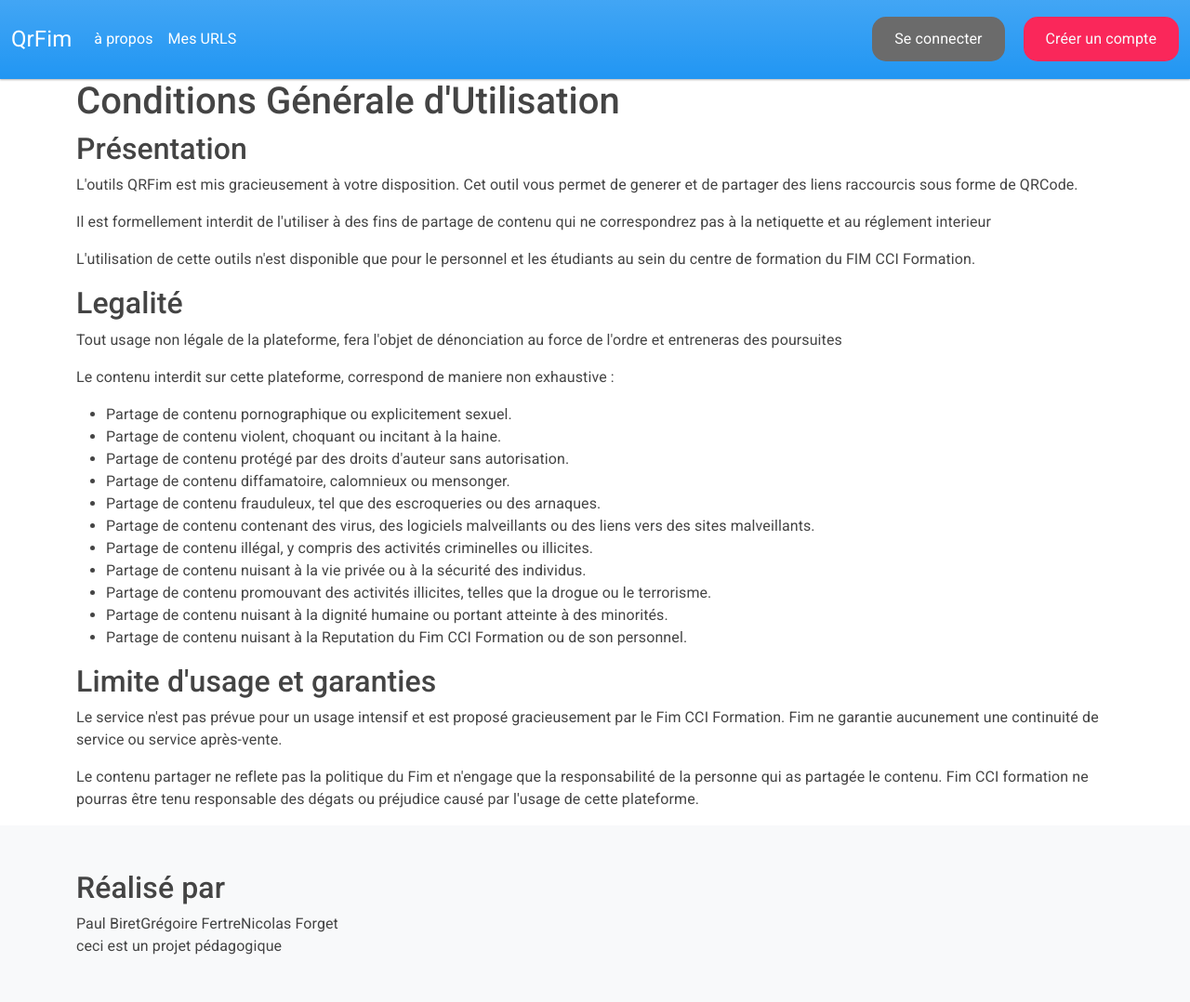
After one commit to nico-private-dev/projet-cesi, a PHP site: page /index.php?page=cgu in a window 1280 px wide. The commit adds this page. Shown: the whole page at 93% size. Run offline with PHP 8.4, Linux system fonts and the light colour scheme.

Commit message:
ADD cgu & politic and confidentiality

```diff
--- a/index.php
+++ b/index.php
@@ -1,6 +1,7 @@
 <?php
 
 session_start();
+// session_destroy();
 
 require_once "./libs/tools.php";
 require_once "./view/_parts/header.php";
@@ -42,7 +43,12 @@ switch ($page) {
     case 'create_account':
         require_once "./view/_parts/create_account.php";
         break;
-
+    case 'cgu':
+        require_once "./view/cgu.php";
+        break;
+        case 'pdc':
+            require_once "./view/pdc.php";
+            break;
         /*
  █████╗ ██████╗ ███╗   ███╗██╗███╗   ██╗
 ██╔══██╗██╔══██╗████╗ ████║██║████╗  ██║
@@ -53,8 +59,14 @@ switch ($page) {
         */
 
     case 'admin':
-        $users = getUsers();
-        require_once "./view/BO/bo_qr_users.php";
+        var_dump($_SESSION);
+        if (isset($_SESSION['user']) & $_SESSION['user']['is_admin']) {
+            $users = getUsers();
+            require_once "./view/BO/bo_qr_users.php";
+        } else {
+            addFlash("warning", "Veuillez vous connecter !");
+            header("location:?page=login");
+        }
         break;
 
     case 'bo_url':
@@ -62,6 +74,7 @@ switch ($page) {
         // $user_id = getUrlsByUserID($_SESSION['user_id']);
         require_once "./view/BO/bo_url.php";
         break;
+
     case 'bo_url_admin':
         $bo_urls = getUrls();
         // $user_id = getUrlsByUserID($_SESSION['user_id']);
@@ -73,24 +86,27 @@ switch ($page) {
         header('location:?page=admin');
         // require_once "./view/delete_user.php";
         break;
+
     case 'delete_url':
         delUrl($_POST['url_id']);
         header('location:?page=bo_url');
         // require_once "./view/delete_user.php";
         break;
+
     case 'promote_admin':
         updateUser($_POST['user_id']);
         header('location:?page=admin');
         // require_once "./view/delete_user.php";
         break;
+
     case 'login':
         require_once "./view/login.php";
         break;
 
-
     case 'qrcode':
         require_once "./controller/qrcodeController.php";
         break;
+
 
     case 'url':
 
@@ -111,6 +127,7 @@ switch ($page) {
     case 'action-add-post':
         require_once "./view/actions/add_post.php";
         break;
+
     case 'action-create_account':
         require_once "./view/actions/create_account.php";
         break;
@@ -122,16 +139,15 @@ switch ($page) {
     case 'action-logout':
         require_once "./view/actions/logout.php";
         break;
+
     case 'action_create_account':
         require_once "./view/actions/create_account.php";
         break;
 
-
-
     default:
         http_response_code(404);
         require_once "./view/404.php";
-
         break;
 }
+
 require_once "./view/_parts/footer.php";
--- /dev/null
+++ b/view/cgu.php
@@ -0,0 +1,41 @@
+<div class="container">
+
+    <h1>Conditions Générale d'Utilisation</h1>
+
+    <section>
+        <article>
+            <h2>Présentation</h2>
+
+            <p>L'outils QRFim est mis gracieusement à votre disposition. Cet outil vous permet de generer et de partager des liens raccourcis sous forme de QRCode.</p>
+            <p>Il est formellement interdit de l'utiliser à des fins de partage de contenu qui ne correspondrez pas à la netiquette et au réglement interieur</p>
+            <p>L'utilisation de cette outils n'est disponible que pour le personnel et les étudiants au sein du centre de formation du FIM CCI Formation.</p>
+        </article>
+        <article>
+            <h2>Legalité</h2>
+            <p>Tout usage non légale de la plateforme, fera l'objet de dénonciation au force de l'ordre et entreneras des poursuites</p>
+            <p>Le contenu interdit sur cette plateforme, correspond de maniere non exhaustive :</p>
+            <ul>
+                <li>Partage de contenu pornographique ou explicitement sexuel.</li>
+                <li>Partage de contenu violent, choquant ou incitant à la haine.</li>
+                <li>Partage de contenu protégé par des droits d'auteur sans autorisation.</li>
+                <li>Partage de contenu diffamatoire, calomnieux ou mensonger.</li>
+                <li>Partage de contenu frauduleux, tel que des escroqueries ou des arnaques.</li>
+                <li>Partage de contenu contenant des virus, des logiciels malveillants ou des liens vers des sites malveillants.</li>
+                <li>Partage de contenu illégal, y compris des activités criminelles ou illicites.</li>
+                <li>Partage de contenu nuisant à la vie privée ou à la sécurité des individus.</li>
+                <li>Partage de contenu promouvant des activités illicites, telles que la drogue ou le terrorisme.</li>
+                <li>Partage de contenu nuisant à la dignité humaine ou portant atteinte à des minorités.</li>
+                <li>Partage de contenu nuisant à la Reputation du Fim CCI Formation ou de son personnel.</li>
+            </ul>
+        </article>
+        <article>
+            <h2>Limite d'usage et garanties</h2>
+            <p>Le service n'est pas prévue pour un usage intensif et est proposé gracieusement par le Fim CCI Formation. Fim ne garantie aucunement une continuité de service ou service après-vente. </p>
+            <p>Le contenu partager ne reflete pas la politique du Fim et n'engage que la responsabilité de la personne qui as partagée le contenu.
+                Fim CCI formation ne pourras être tenu responsable des dégats ou préjudice causé par l'usage de cette plateforme.
+            </p>
+        </article>
+
+    </section>
+
+</div>
```
Also changed, not shown: view/pdc.php (added, +17 -0 lines).
